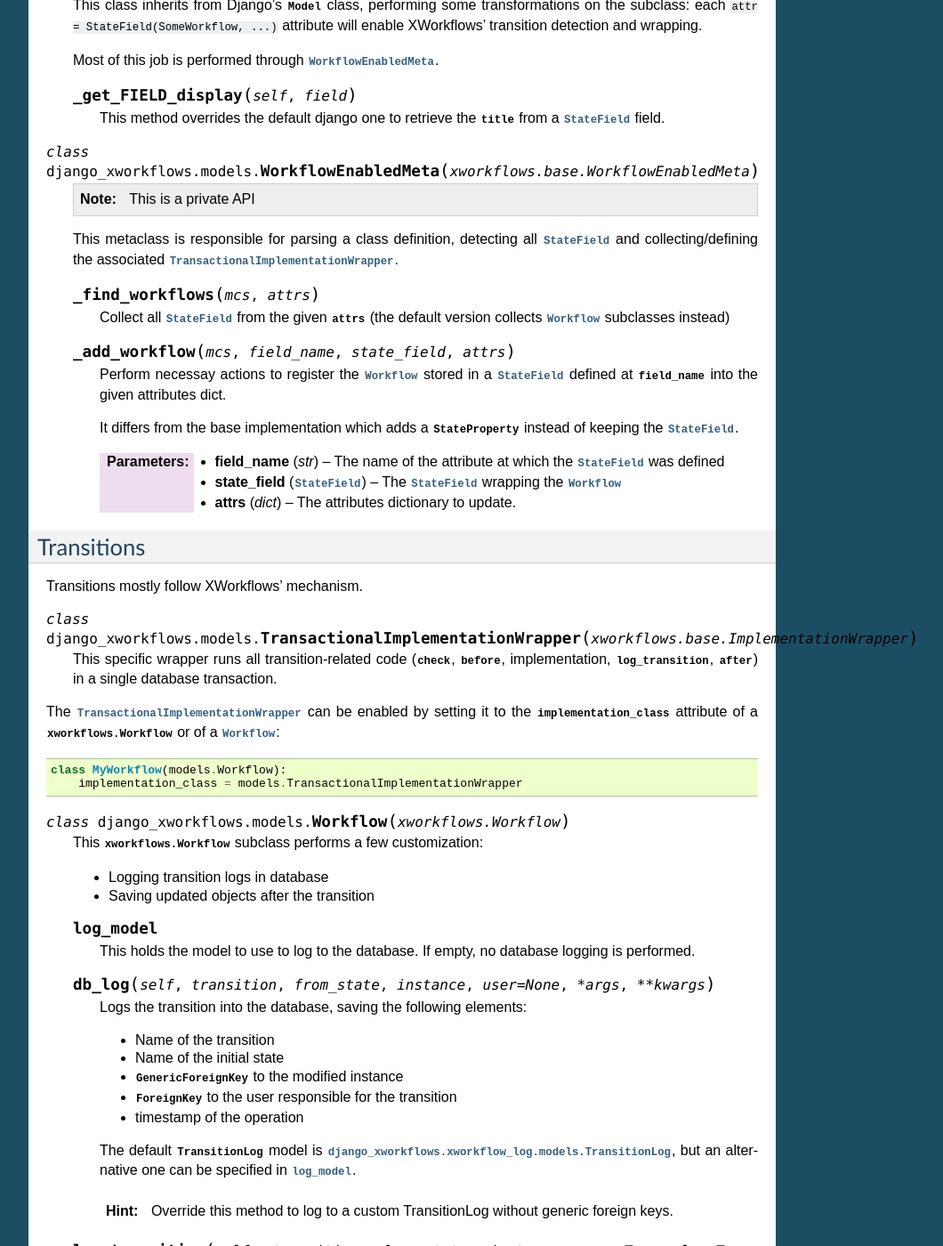
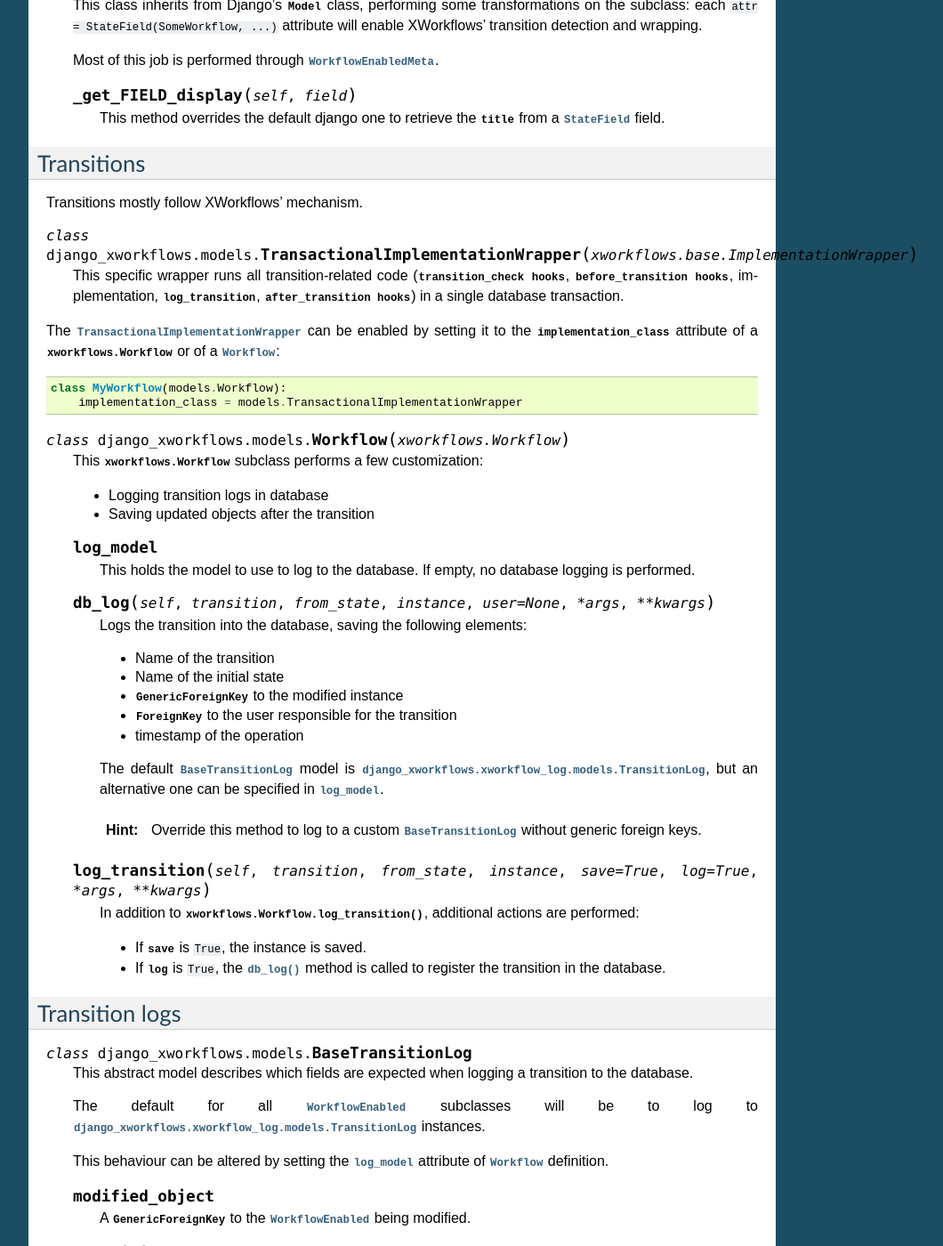
Before and after one commit to rbarrois/django_xworkflows, a Sphinx documentation site: the page built from doc/internals.rst, in a window 1280 px wide and 1400 px high, scrolled down 940 px. Shown: the whole window at 89% size, without its empty margins (198-1258 px from the left). Built offline with Sphinx 7.4.7, drawn with Linux system fonts in a browser that asks for light colours; some of the changed text lies outside the part shown.

Commit message:
Update documentation.
Also fix links to external references.

Signed-off-by: Raphaël Barrois <raphael.barrois@polytechnique.org>

```diff
--- a/doc/internals.rst
+++ b/doc/internals.rst
@@ -71,33 +71,6 @@
         :attr:`~xworkflows.base.State.title` from a :class:`StateField` field.
 
 
-.. class:: WorkflowEnabledMeta(xworkflows.base.WorkflowEnabledMeta)
-
-    .. note:: This is a private API
-
-    This metaclass is responsible for parsing a class definition, detecting all
-    :class:`StateField` and collecting/defining the associated :class:`TransactionalImplementationWrapper`.
-
-    .. method:: _find_workflows(mcs, attrs)
-
-        Collect all :class:`StateField` from the given :attr:`attrs` (the default version
-        collects :class:`Workflow` subclasses instead)
-
-    .. method:: _add_workflow(mcs, field_name, state_field, attrs)
-
-        Perform necessay actions to register the :class:`Workflow` stored in
-        a :class:`StateField` defined at :attr:`field_name` into the given
-        attributes dict.
-
-        It differs from the base implementation which adds a
-        :class:`~xworkflows.base.StateProperty` instead of keeping the :class:`StateField`.
-
-        :param str field_name: The name of the attribute at which the :class:`StateField` was defined
-        :param state_field: The :class:`StateField` wrapping the :class:`Workflow`
-        :type state_field: :class:`StateField`
-        :param dict attrs: The attributes dictionary to update.
-
-
 Transitions
 ===========
 
@@ -106,15 +79,15 @@
 .. class:: TransactionalImplementationWrapper(xworkflows.base.ImplementationWrapper)
 
     This specific wrapper runs all transition-related code
-    (:attr:`~xworkflows.base.ImplementationWrapper.check`,
-    :attr:`~xworkflows.base.ImplementationWrapper.before`,
+    (:attr:`transition_check hooks <xworkflows.transition_check>`,
+    :attr:`before_transition hooks <xworkflows.before_transition>`,
     implementation,
     :attr:`~xworkflows.base.Workflow.log_transition`,
-    :attr:`~xworkflows.base.ImplementationWrapper.after`) in a single database transaction.
+    :attr:`after_transition hooks <xworkflows.after_transition>`) in a single database transaction.
 
 
 The :class:`TransactionalImplementationWrapper` can be enabled by setting it to
-the :attr:`~xworkflows.base.Workflow.implementation_class` attribute of a :class:`xworkflows.Workflow` or
+the :attr:`~xworkflows.Workflow.implementation_class` attribute of a :class:`xworkflows.Workflow` or
 of a :class:`Workflow`::
 
     class MyWorkflow(models.Workflow):
@@ -148,10 +121,10 @@
         - :class:`~django.db.models.ForeignKey` to the user responsible for the transition
         - timestamp of the operation
 
-        The default :class:`TransitionLog` model is :class:`django_xworkflows.xworkflow_log.models.TransitionLog`,
+        The default :class:`BaseTransitionLog` model is :class:`django_xworkflows.xworkflow_log.models.TransitionLog`,
         but an alternative one can be specified in :attr:`log_model`.
 
-        .. hint:: Override this method to log to a custom TransitionLog without generic foreign keys.
+        .. hint:: Override this method to log to a custom :class:`BaseTransitionLog` without generic foreign keys.
 
 
     .. method:: log_transition(self, transition, from_state, instance, save=True, log=True, *args, **kwargs)
@@ -168,19 +141,92 @@
 Transition logs
 ===============
 
+
+.. class:: BaseTransitionLog
+
+    This abstract model describes which fields are expected when logging a transition to the database.
+
+    The default for all :class:`WorkflowEnabled` subclasses will be to log to
+    :class:`django_xworkflows.xworkflow_log.models.TransitionLog` instances.
+
+    This behaviour can be altered by setting the :attr:`~Workflow.log_model` attribute of :class:`Workflow` definition.
+
+    .. attribute:: modified_object
+
+        A :class:`~django.contrib.contenttypes.generic.GenericForeignKey` to the :class:`WorkflowEnabled` being modified.
+
+    .. attribute:: transition
+
+        The name of the transition performed
+
+        :type: str
+
+    .. attribute:: from_state
+
+        The name of the source state for the transition
+
+        :type: str
+
+    .. attribute:: to_state
+
+        The name of the destination state for the transition
+
+        :type: str
+
+    .. attribute:: timestamp
+
+        The time at which the transition occurred.
+
+        :type: datetime.datetime
+
+
+
 .. module:: django_xworkflows.xworkflow_log.models
     :synopsis: Keep an example :class:`~django_xworkflows.models.BaseTransitionLog` model,
       with admin and translations.
 
-An example :class:`TransitionLog` model is available in the ``django_xworkflows.xworkflow_log`` application.
+An example :class:`~django_xworkflows.models.BaseTransitionLog` model is available in the ``django_xworkflows.xworkflow_log`` application.
 Including it to :attr:`~django.conf.settings.INSTALLED_APPS` will enable database
 logging of transitions for all :class:`~django_xworkflows.models.WorkflowEnabled` subclasses.
 
 .. class:: TransitionLog(BaseTransitionLog)
 
-    This specific :class:`TransitionLog` also stores the user responsible for the
+    This specific :class:`~django_xworkflows.models.BaseTransitionLog` also stores the user responsible for the
     transition, if provided.
 
     The exact :class:`~django.db.models.Model` to use for that foreign key can be set
     in the :const:`XWORKFLOWS_USER_MODEL` setting (defaults to ``'auth.User'``, which
     uses :class:`django.contrib.auth.models.User`).
+
+
+Internals
+=========
+
+
+.. note:: These classes are private API.
+
+.. currentmodule:: django_xworkflows.models
+
+.. class:: WorkflowEnabledMeta(xworkflows.base.WorkflowEnabledMeta)
+
+    This metaclass is responsible for parsing a class definition, detecting all
+    :class:`StateField` and collecting/defining the associated :class:`TransactionalImplementationWrapper`.
+
+    .. method:: _find_workflows(mcs, attrs)
+
+        Collect all :class:`StateField` from the given :attr:`attrs` (the default version
+        collects :class:`Workflow` subclasses instead)
+
+    .. method:: _add_workflow(mcs, field_name, state_field, attrs)
+
+        Perform necessay actions to register the :class:`Workflow` stored in
+        a :class:`StateField` defined at :attr:`field_name` into the given
+        attributes dict.
+
+        It differs from the base implementation which adds a
+        :class:`~xworkflows.base.StateProperty` instead of keeping the :class:`StateField`.
+
+        :param str field_name: The name of the attribute at which the :class:`StateField` was defined
+        :param state_field: The :class:`StateField` wrapping the :class:`Workflow`
+        :type state_field: :class:`StateField`
+        :param dict attrs: The attributes dictionary to update.
```
Also changed, not shown: other parts of doc/internals.rst (+2 -2 lines), doc/changelog.rst (+11 -4 lines).
